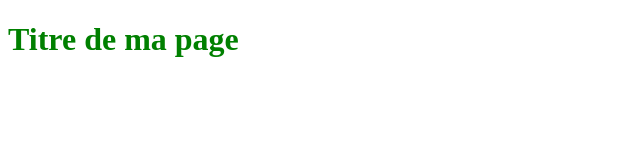
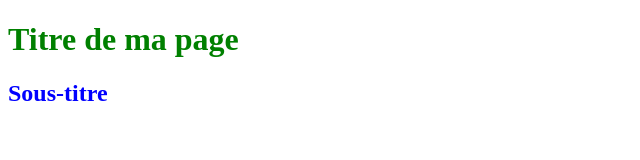
Before and after one commit to gerardk29/projet-test, a plain HTML site: page index.html in a window 1280 px wide. Shown: the whole page, without its empty margins (0-640 px from the left). Drawn offline with Linux system fonts and the light colour scheme.

Commit message:
add h2 and its css

```diff
--- a/index.html
+++ b/index.html
@@ -7,6 +7,6 @@
 </head>
 <body>
 	<h1 class="title">Titre de ma page</h1>
-
+	<h2 class="subtitle">Sous-titre</h2>
 </body>
 </html>
--- a/style.css
+++ b/style.css
@@ -1,3 +1,6 @@
 .title {
 	color: green;
 }
+.subtitle {
+	color: blue;
+}
```
